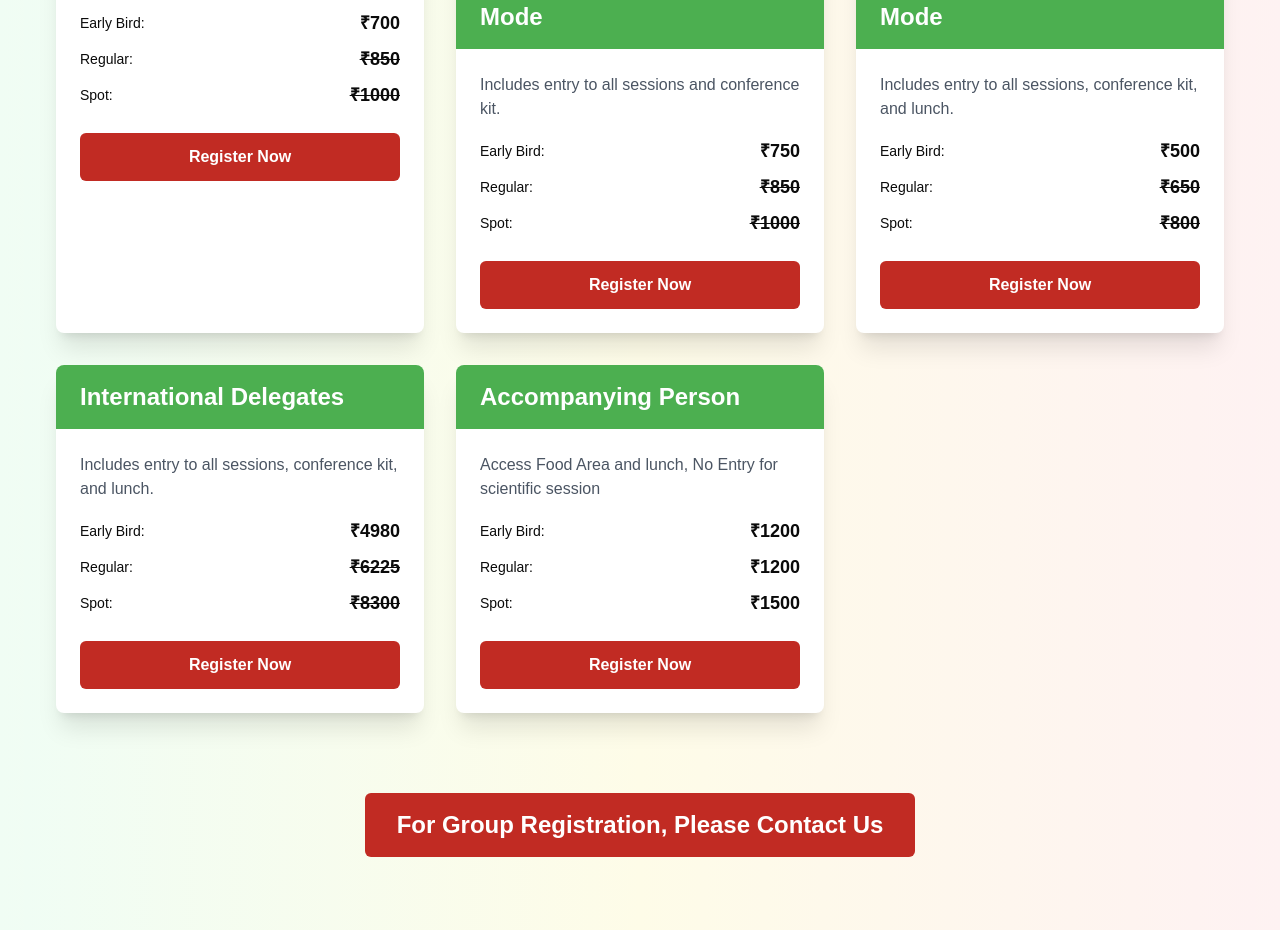
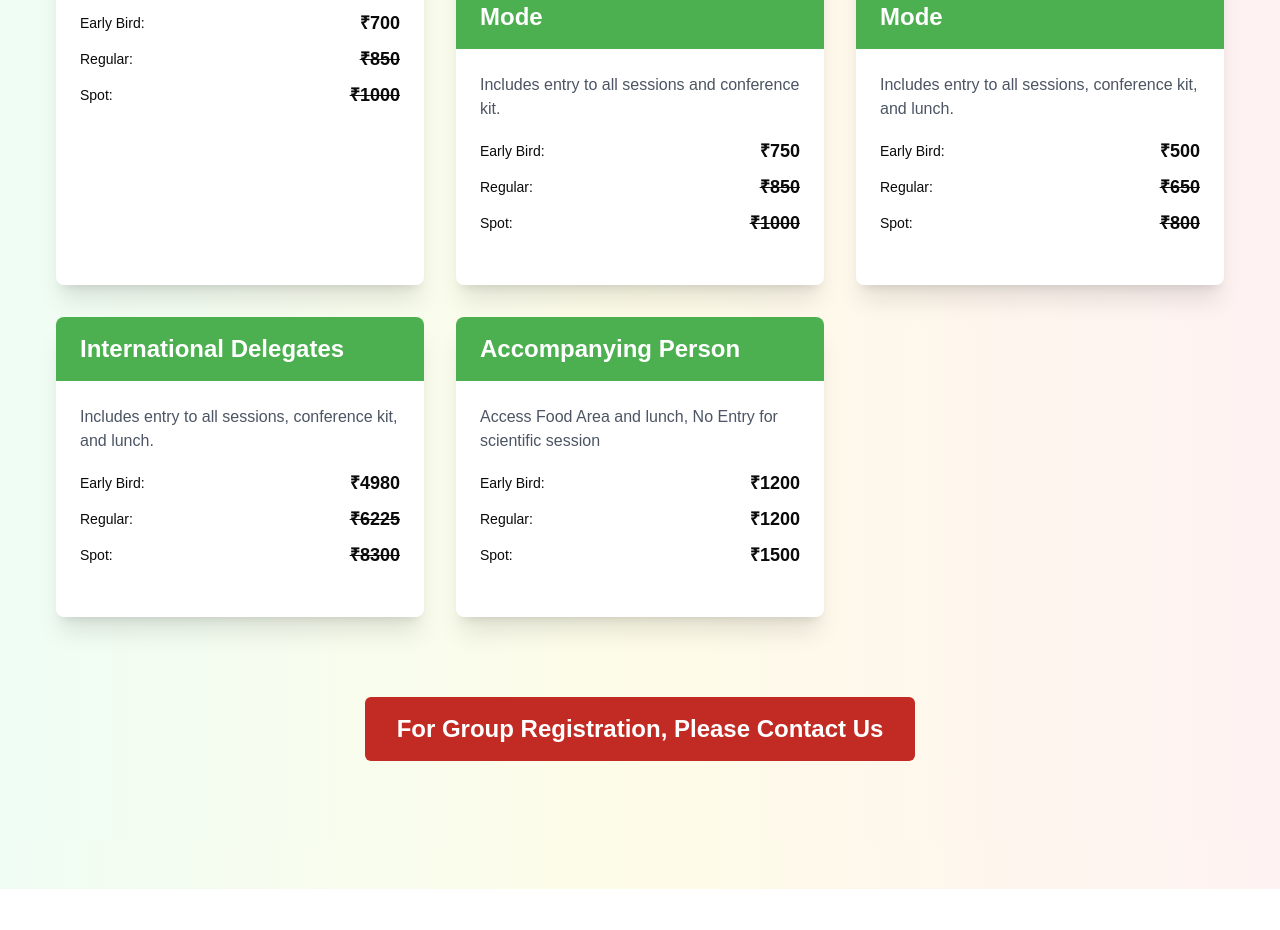
Before and after one commit to ravindrasirvi609/pharmanest, a Next.js app: page /registration in a window 1280 px wide. Shown: the part 1260-2190 px from the top of the page. Built offline with nearby package versions, Linux system fonts and the light colour scheme; no server answers.

Commit message:
Refactor RegistrationPlans component to comment out unused button elements and improve code clarity

```diff
--- a/src/components/RegistrationPlans.tsx
+++ b/src/components/RegistrationPlans.tsx
@@ -283,6 +283,7 @@
     }
   };
 
+  // eslint-disable-next-line @typescript-eslint/no-unused-vars
   const openModal = (plan: Plan) => {
     setSelectedPlan(plan);
     setShowModal(true);
@@ -322,12 +323,12 @@
         />
         <PriceDisplay label="Spot" price={plan.spot} className="line-through" />
         <div className="mt-6">
-          <button
+          {/* <button
             onClick={() => openModal(plan)}
             className="w-full bg-[#c12b23] text-white font-semibold py-3 px-4 rounded-md hover:bg-[#FF5722] transition duration-300"
           >
             Register Now
-          </button>
+          </button> */}
         </div>
       </div>
     </div>
@@ -354,13 +355,13 @@
               <PriceDisplay label="Early Bird" price={1200} />
               <PriceDisplay label="Regular" price={1200} />
               <PriceDisplay label="Spot" price={1500} />
-              <div className="mt-6">
+              {/* <div className="mt-6">
                 <Link href={"https://rzp.io/l/g60dnQz"}>
                   <button className="w-full bg-[#c12b23] text-white font-semibold py-3 px-4 rounded-md hover:bg-[#FF5722] transition duration-300">
                     Register Now
                   </button>
                 </Link>
-              </div>
+              </div> */}
             </div>
           </div>
         </div>
```
